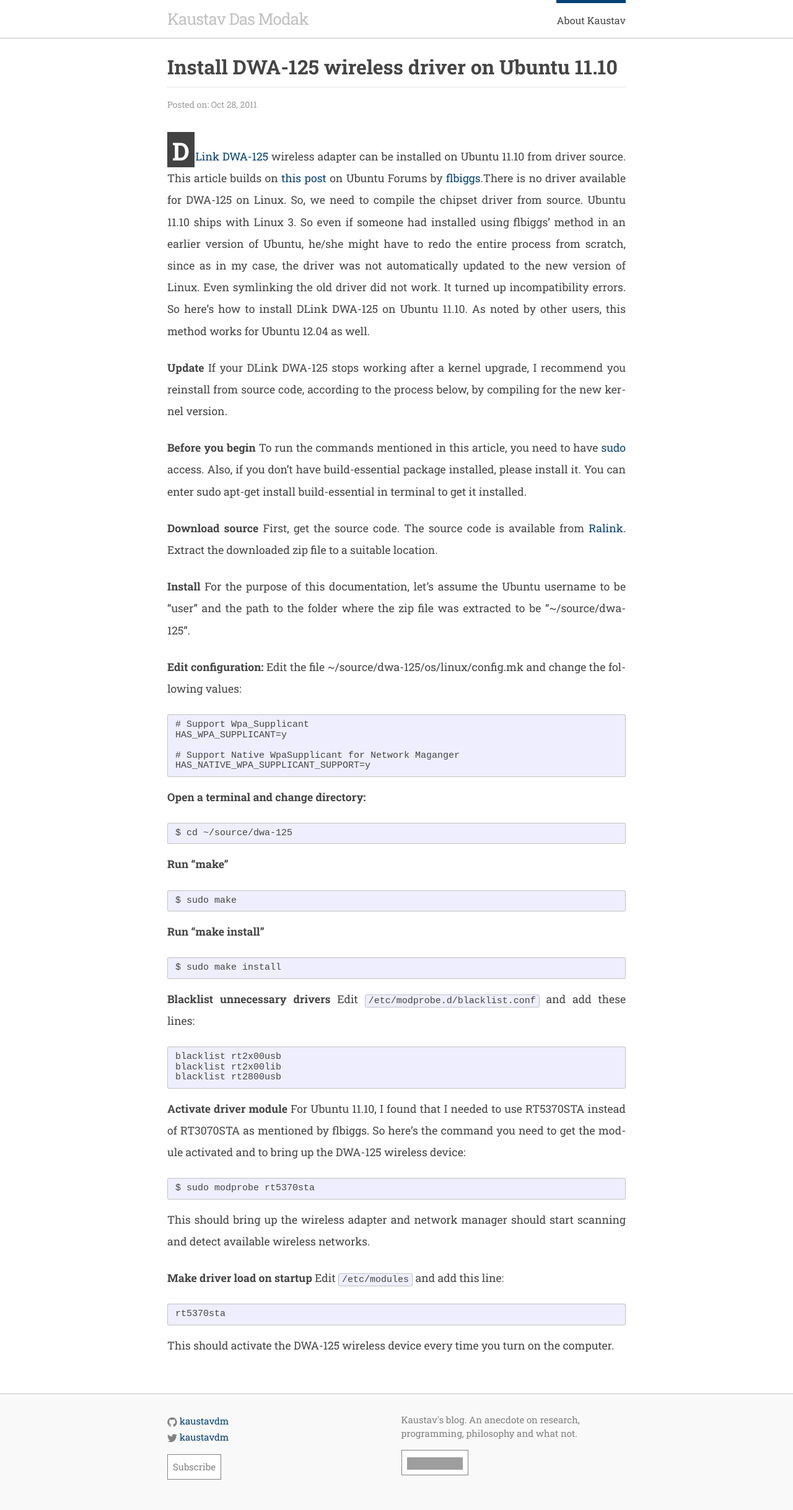
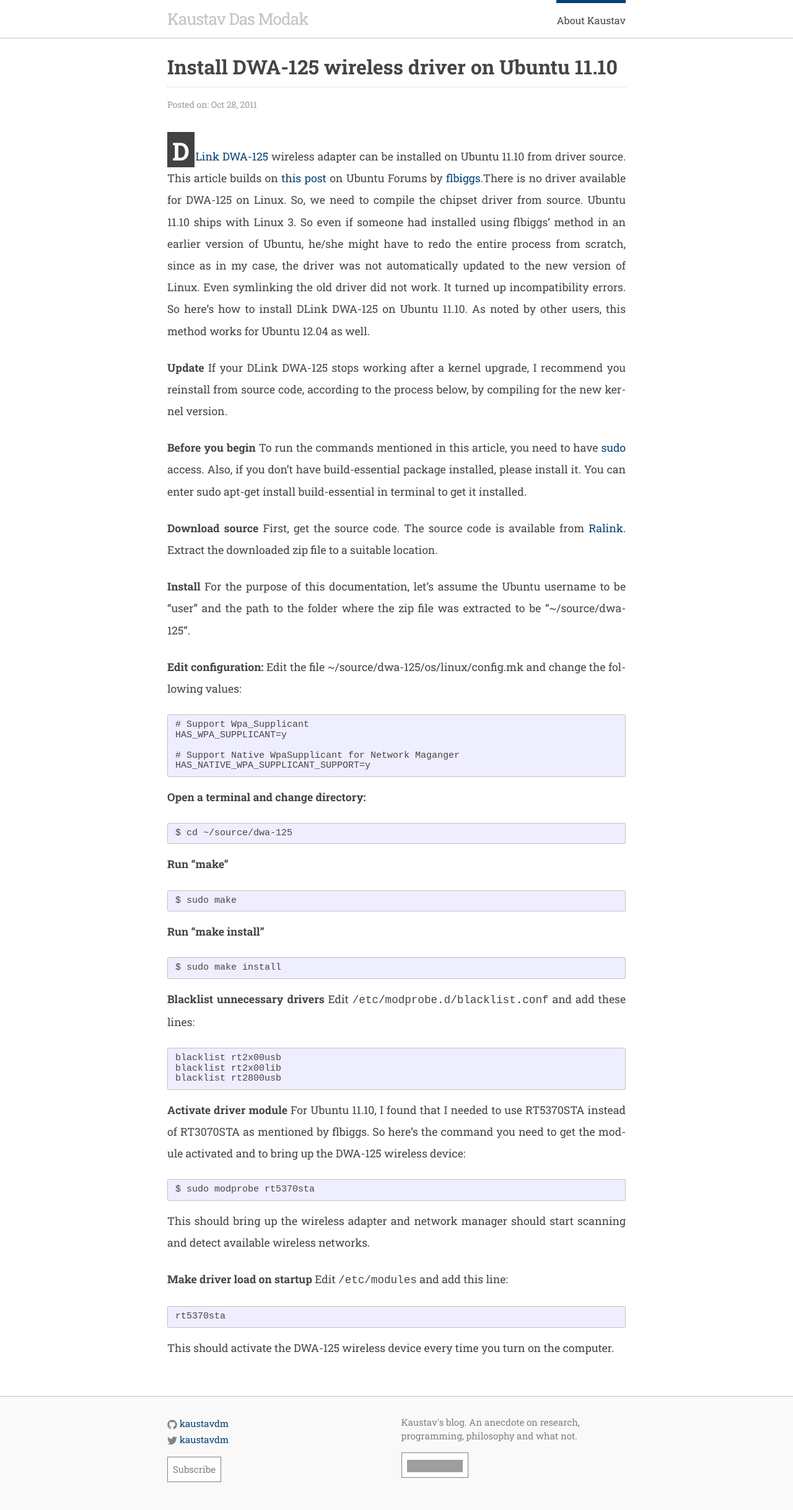
Before and after one commit to kaustavdm/website, a Jekyll site: the page built from _posts/2011-10-27-install-dwa-125-wireless-driver-on-ubuntu-11-10.markdown, in a window 1280 px wide. Shown: the whole page at 62% size. Built offline with Jekyll 4.4.1, drawn with Linux system fonts in a browser that asks for light colours; grey boxes are pictures that could not be loaded.

Commit message:
Improve code and pre formatting
Signed-off-by: Kaustav Das Modak <kaustav.dasmodak@yahoo.co.in>

```diff
--- a/_sass/_base.scss
+++ b/_sass/_base.scss
@@ -138,8 +138,7 @@ blockquote {
 /**
  * Code formatting
  */
-pre,
-code {
+pre {
     font-size: 15px;
     border: 1px solid $grey-color-light;
     border-radius: 3px;
@@ -148,14 +147,17 @@ code {
 }
 
 code {
-    padding: 1px 5px;
+    padding: 0;
+    font-family: $monospace-font-family;
 }
 
 pre {
     padding: 8px 12px;
     overflow-x: auto;
+    font-family: $monospace-font-family;
 
     > code {
+        padding: 1px 5px;
         border: 0;
         padding-right: 0;
         padding-left: 0;
--- a/css/main.scss
+++ b/css/main.scss
@@ -8,6 +8,7 @@
 // Our variables
 $base-font-family: "Roboto Slab", "Helvetica Neue", Helvetica, Arial, sans-serif;
 $heading-font-family: "Roboto Slab", "Helvetica Neue", Helvetica, Arial, sans-serif;
+$monospace-font-family: monospace;
 $base-font-size:   16px;
 $base-font-weight: 400;
 $small-font-size:  $base-font-size * 0.875;
```
